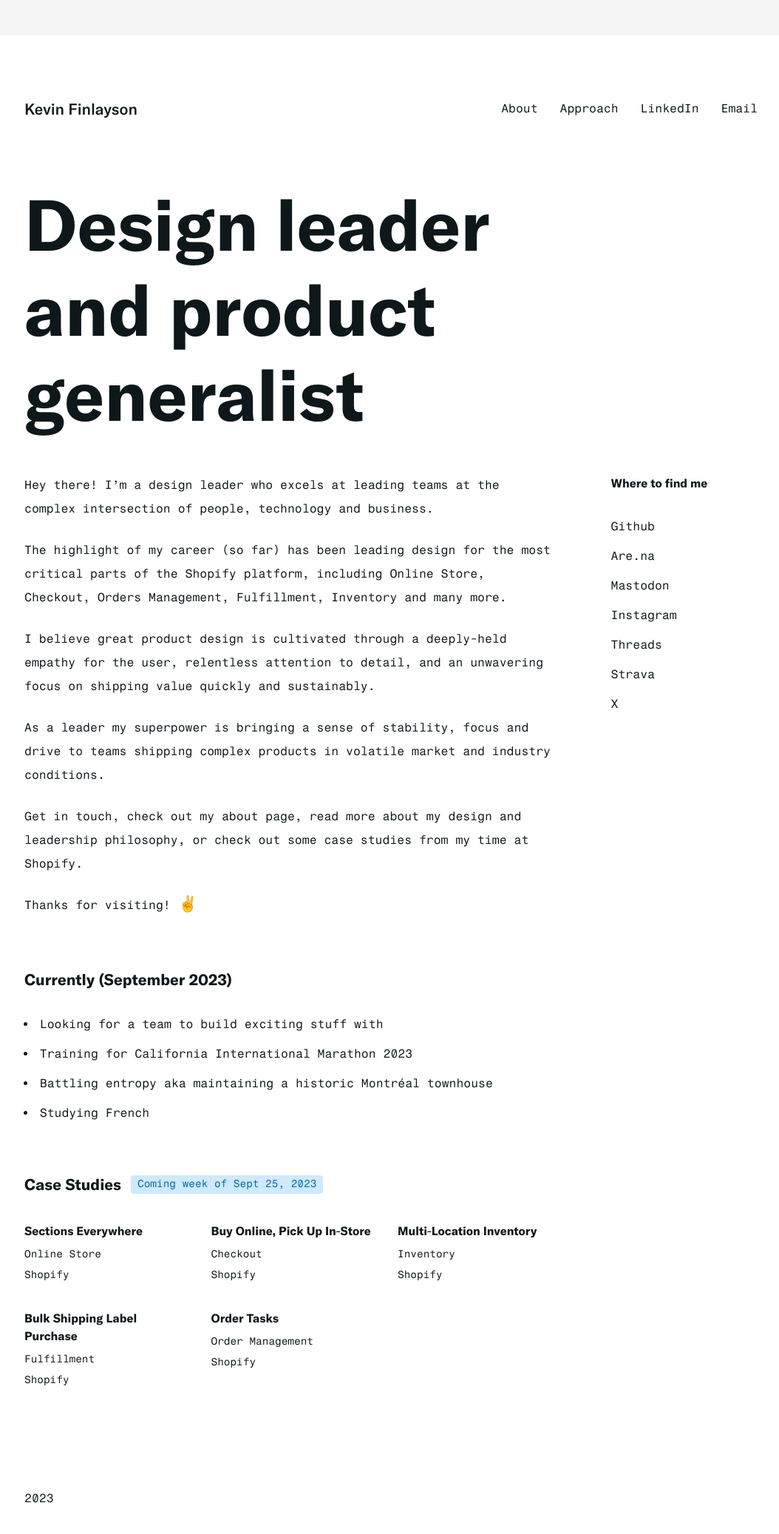
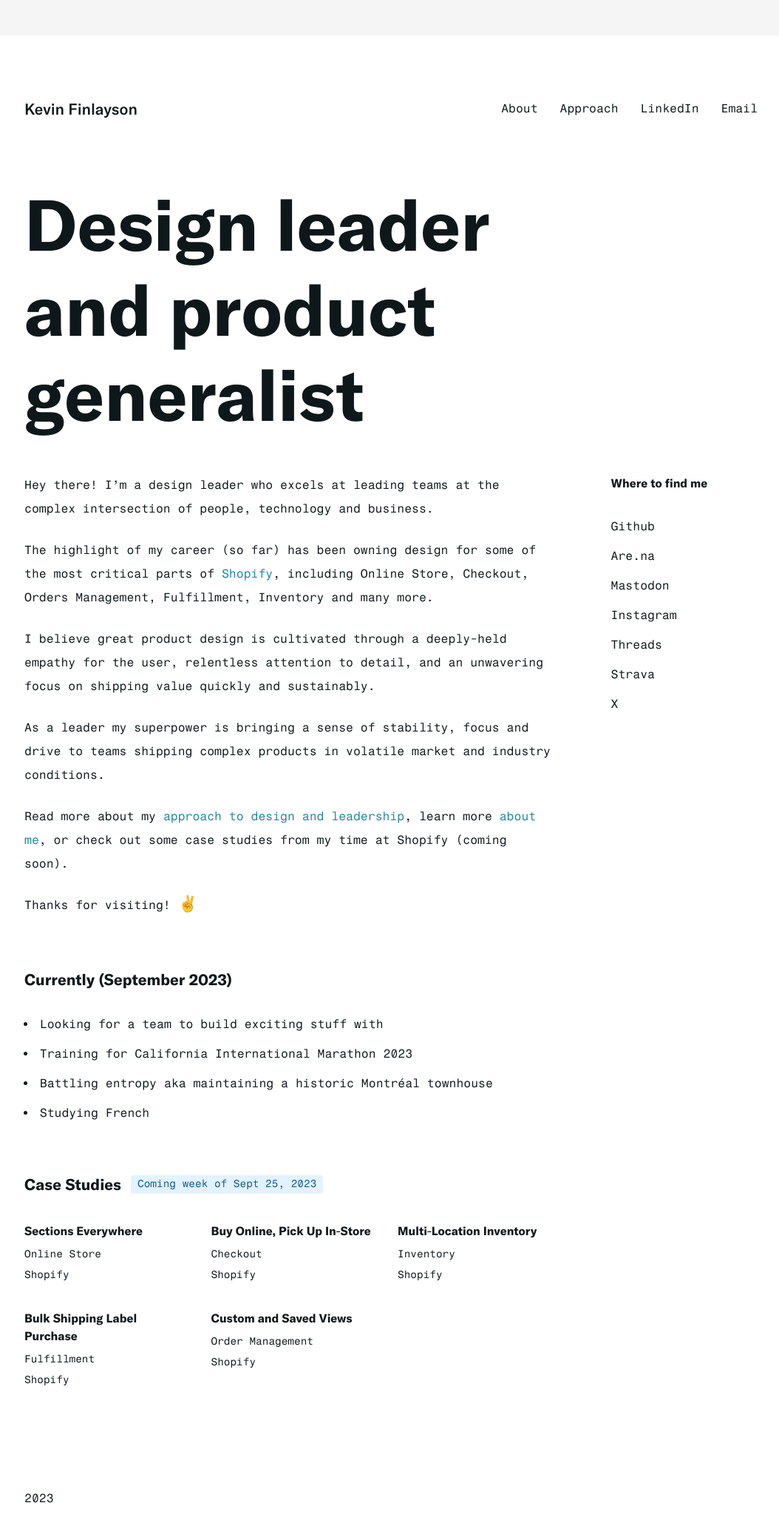
Before and after one commit to kevinfinlayson/kevinfinlayson.com, a Jekyll site: the page built from index.markdown, in a window 1280 px wide. Shown: the whole page at 74% size, without its empty margins (111-1165 px from the left). Built offline with Jekyll 4.4.1, drawn with Linux system fonts in a browser that asks for light colours.

Commit message:
tweaks to home page copy and colours

```diff
--- a/_sass/variables.scss
+++ b/_sass/variables.scss
@@ -10,8 +10,8 @@ $blue-accent: #1D879C;
 $light-grey: #E0E0E0;
 $medium-grey: #9A9DA0;
 $dark-grey: #757575;
-$notification: #0068a1;
-$notification-background: #cfe9ff;
+$notification: #0d5b86;
+$notification-background: #e3f2ff;
 
 // Fonts
 
--- a/index.markdown
+++ b/index.markdown
@@ -8,13 +8,13 @@ title: Design leader and product generalist
 
 Hey there! I’m a design leader who excels at leading teams at the complex intersection of people, technology and business.
 
-The highlight of my career (so far) has been leading design for the most critical parts of the Shopify platform, including Online Store, Checkout, Orders Management, Fulfillment, Inventory and many more.
+The highlight of my career (so far) has been owning design for some of the most critical parts of [Shopify](https://shopify.com), including Online Store, Checkout, Orders Management, Fulfillment, Inventory and many more.
 
 I believe great product design is cultivated through a deeply-held empathy for the user, relentless attention to detail, and an unwavering focus on shipping value quickly and sustainably.
 
 As a leader my superpower is bringing a sense of stability, focus and drive to teams shipping complex products in volatile market and industry conditions.
 
-Get in touch, check out my about page, read more about my design and leadership philosophy, or check out some case studies from my time at Shopify.
+Read more about my [approach to design and leadership](/approach), learn more [about me](/about/), or check out some case studies from my time at Shopify (coming soon).
 
 Thanks for visiting! <span class="emoji">&#x270C;</span>
 
@@ -48,7 +48,7 @@ Thanks for visiting! <span class="emoji">&#x270C;</span>
         <p><span>Fulfillment</span>Shopify</p>
     </a>
     <a>
-        <h5>Order Tasks</h5>
+        <h5>Custom and Saved Views</h5>
         <p><span>Order Management</span>Shopify</p>
     </a>
 </div><!-- cast-study-list -->
```
